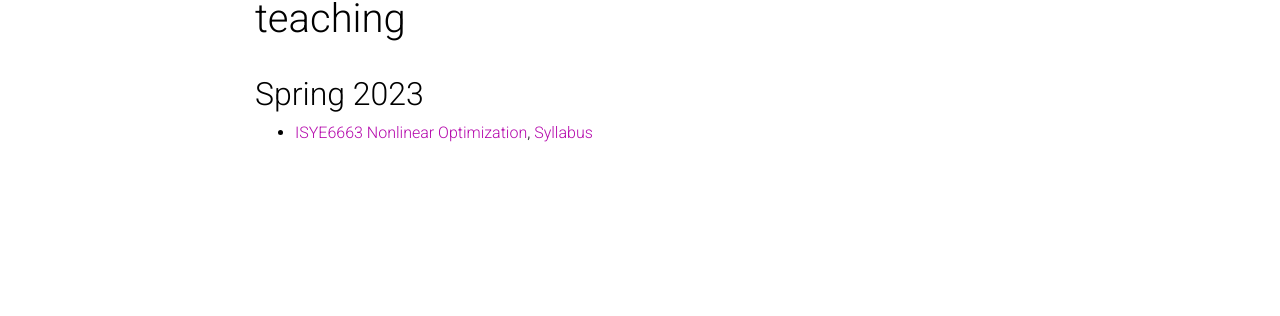
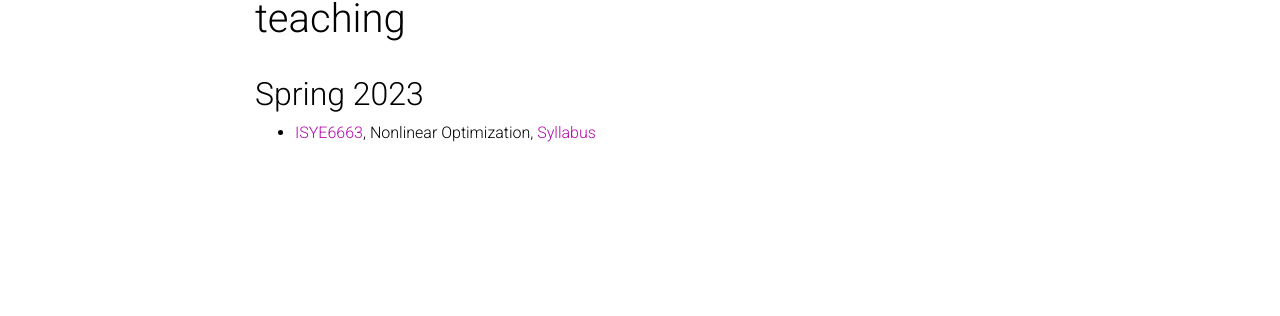
Before and after one commit to milzj/milzj.github.io, a Jekyll site: the page built from _pages/teaching.md, in a window 1280 px wide. Shown: the part 110-426 px from the top of the page. Built offline with Jekyll 4.4.1, drawn with Linux system fonts in a browser that asks for light colours; comment, search, counter and statistics services are not loaded; a style sheet for code colours, icons or effects is not loaded.

```diff
--- a/_pages/teaching.md
+++ b/_pages/teaching.md
@@ -8,5 +8,5 @@ nav_order: 5
 ---
 
 ## Spring 2023
- - [ISYE6663 Nonlinear Optimization](https://oscar.gatech.edu/bprod/bwckctlg.p_display_courses?term_in=202302&one_subj=ISYE&sel_crse_strt=6663&sel_crse_end=6663&sel_subj=&sel_levl=&sel_schd=&sel_coll=&sel_divs=&sel_dept=&sel_attr=),
+ - [ISYE6663](https://oscar.gatech.edu/bprod/bwckctlg.p_display_courses?term_in=202302&one_subj=ISYE&sel_crse_strt=6663&sel_crse_end=6663&sel_subj=&sel_levl=&sel_schd=&sel_coll=&sel_divs=&sel_dept=&sel_attr=), Nonlinear Optimization,
    [Syllabus](https://milzj.github.io/assets/pdf/ISYE6663-Syllabus-Spring-2023.pdf)
```
